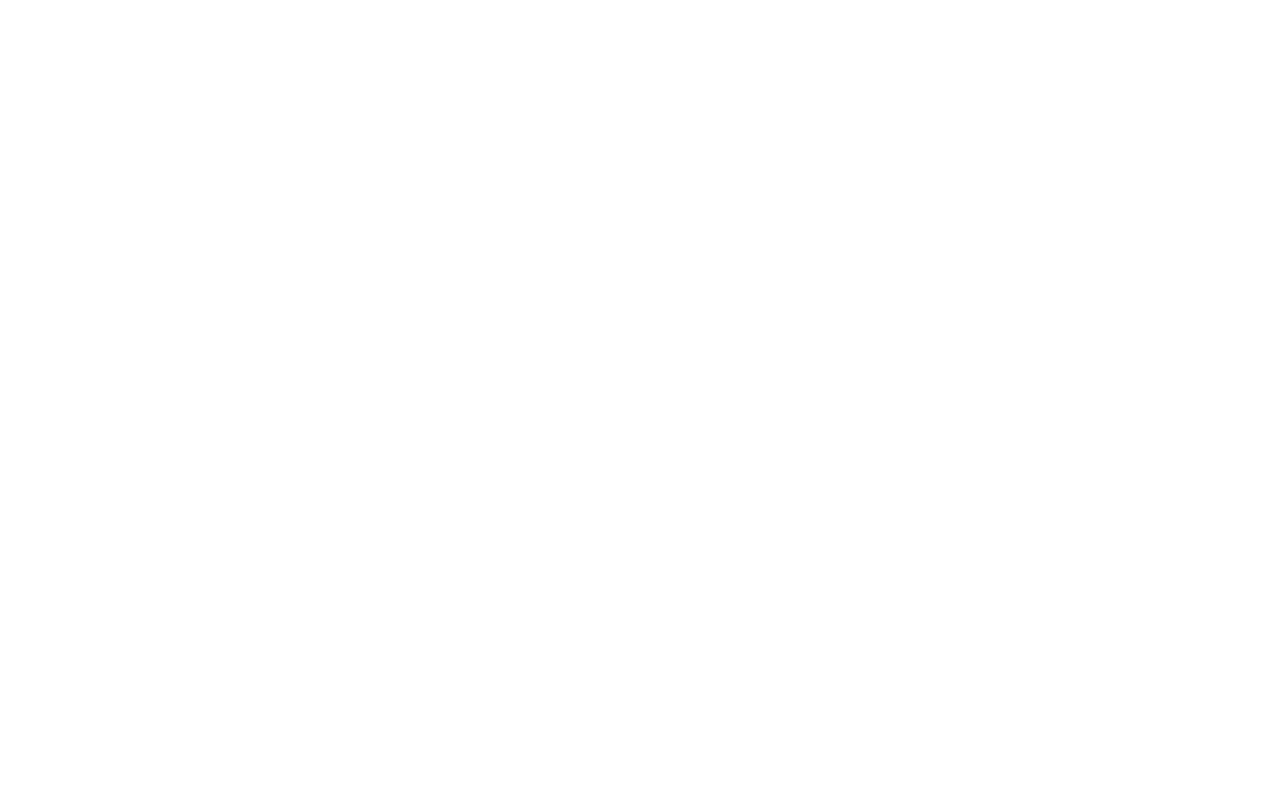
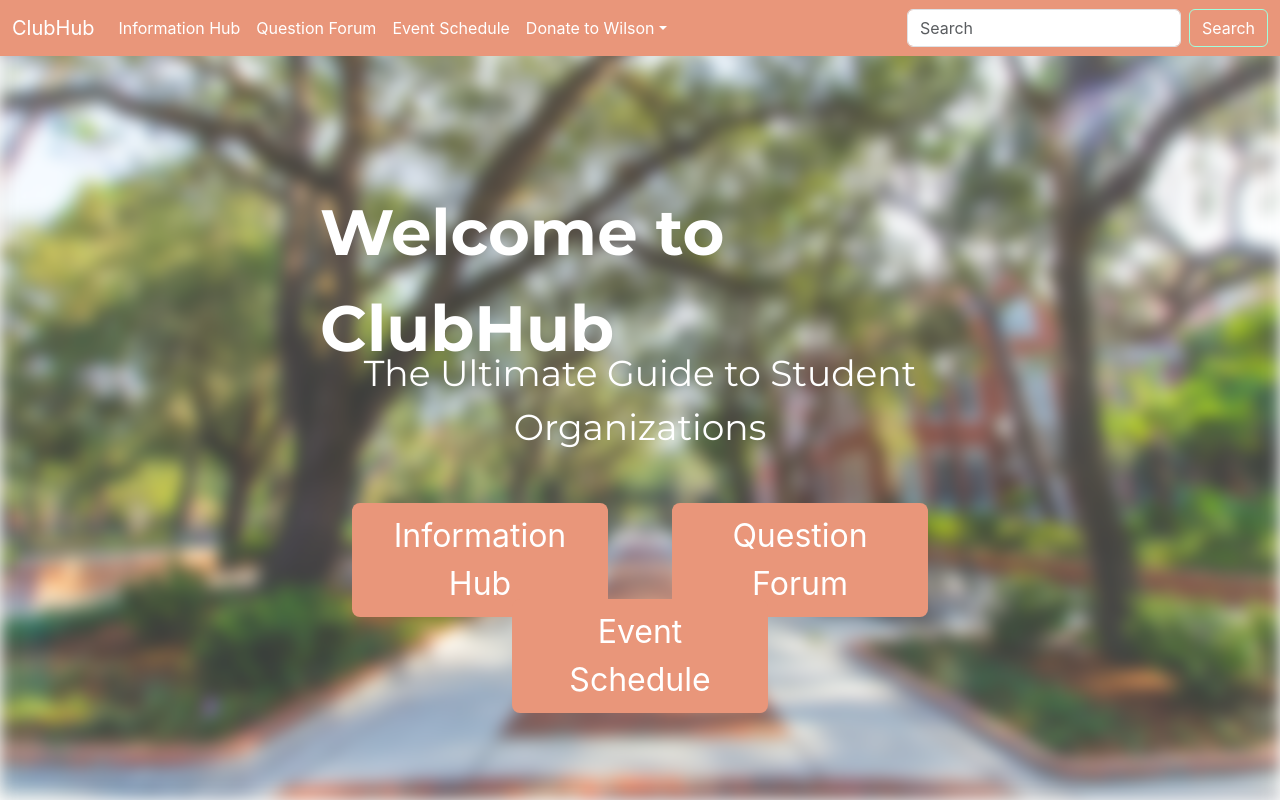
Before and after one commit to WilsonGoins/ClubHub, a React (Create React App) app in the folder React/clubhub/: page /home in a window 1280 px wide. Before the commit this address had no page. Built offline with nearby package versions, Linux system fonts and the light colour scheme.

Commit message:
made home page

```diff
--- a/React/clubhub/src/App/App.js
+++ b/React/clubhub/src/App/App.js
@@ -2,6 +2,7 @@
 import { BrowserRouter, Route, Routes} from 'react-router-dom';
 import LandingPage from "../LandingPage/LandingPage"
 import CreateAccount from "../CreateAccount/CreateAccount"
+import Home from "../Home/Home"
 
 function App() {
     return (
@@ -9,6 +10,8 @@
             <Routes>
                 <Route path="/" exact element={<LandingPage />} />
                 <Route path="/createaccount" exact element={<CreateAccount />} />
+                <Route path="/home" exact element={<Home />} />
+
 
             </Routes>
         </BrowserRouter>
--- a/React/clubhub/src/CreateAccount/CreateAccount.js
+++ b/React/clubhub/src/CreateAccount/CreateAccount.js
@@ -1,4 +1,5 @@
 import React, {useState} from "react"
+import { useNavigate } from "react-router-dom"
 import Navbar from "../Navbar/Navbar"
 import "./CreateAccount.css"
 import PlazaOfTheAmericas from "./PlazaOfTheAmericas.png"
@@ -8,10 +9,13 @@
     const [name, setName] = useState("");
     const [email, setEmail] = useState("");
     const [password, setPassword] = useState("");
+    const navigate = useNavigate();
+
 
     const CreateAccount = () => {
         if (ValidateStuff()) {
             console.log(name, email, password, " are good!");
+            navigate("/home");
         }
     }
 
--- /dev/null
+++ b/React/clubhub/src/Home/Home.js
@@ -0,0 +1,48 @@
+import React from "react"
+import { useNavigate } from "react-router-dom"
+import Navbar from "../Navbar/Navbar"
+import "./Home.css"
+import PlazaOfTheAmericas from "./PlazaOfTheAmericas.png"
+
+const Home = () => {
+    const navigate = useNavigate();
+
+    return (
+        <div>
+            <div>
+                <img src={PlazaOfTheAmericas} alt="Plaza of the Americas - UF" className="LP-bg-img" />
+            </div>
+
+            <Navbar />
+
+            <div className="LP-title-container">
+                <div className="LP-title-text">
+                   Welcome to ClubHub
+                </div>
+            </div>
+
+            <div className="LP-title-2-container">
+                <div className="LP-title-2-text">
+                   The Ultimate Guide to Student Organizations
+                </div>
+            </div>
+
+            {/* Information Hub */}
+            <div>
+                <button type="button" class="btn btn-lg NVB-bg-color LP-login-btn" onClick={() => {navigate("/")}}>Information Hub</button>
+            </div>
+
+            {/* Question Forum */}
+            <div>
+                <button type="button" class="btn btn-lg NVB-bg-color LP-create-btn" onClick={() => {navigate("/")}}>Question Forum</button>
+            </div>
+
+            {/* Event Scheudle */}
+            <div>
+                <button type="button" class="btn btn-lg NVB-bg-color LP-learn-btn" onClick={()=> {navigate("/")}}>Event Schedule</button>
+            </div>
+        </div>
+    )
+}
+
+export default Home
```
Also changed, not shown: React/clubhub/src/Home/Home.css (added), React/clubhub/src/Home/PlazaOfTheAmericas.png (added).
